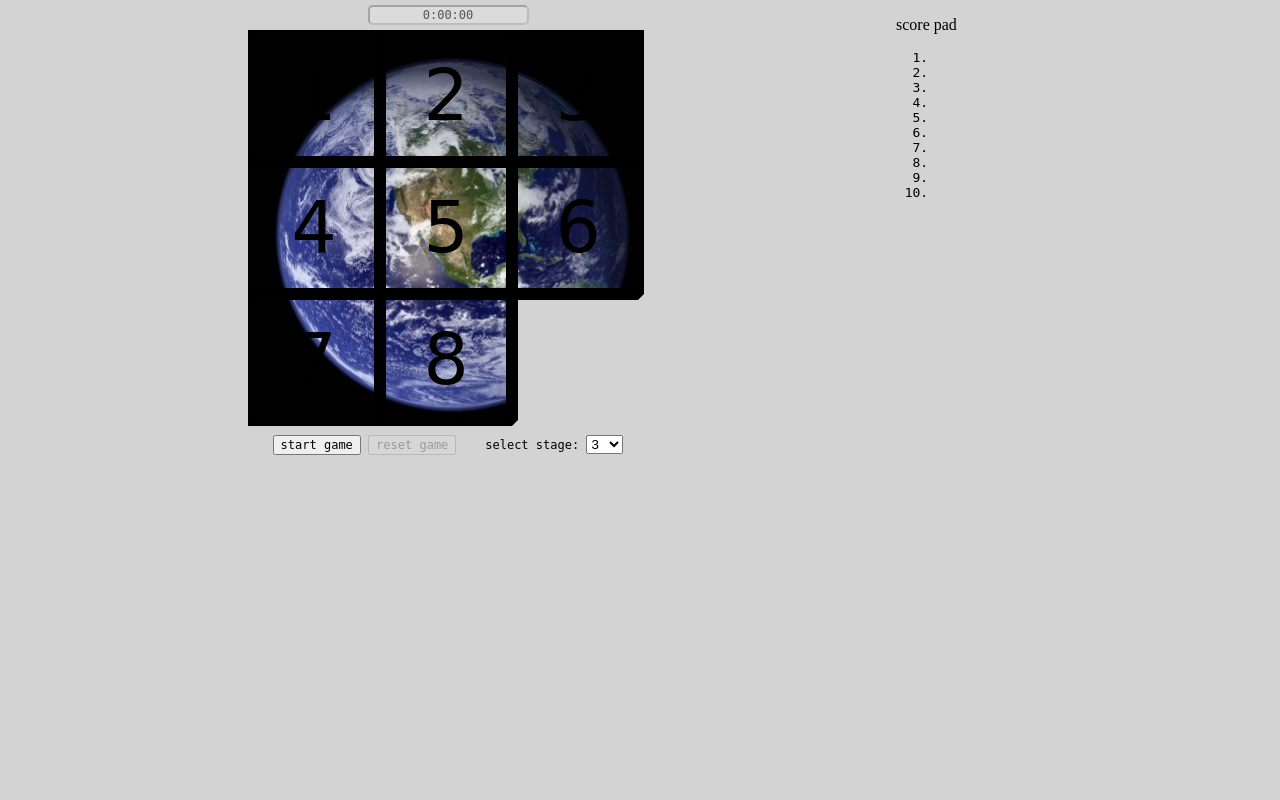
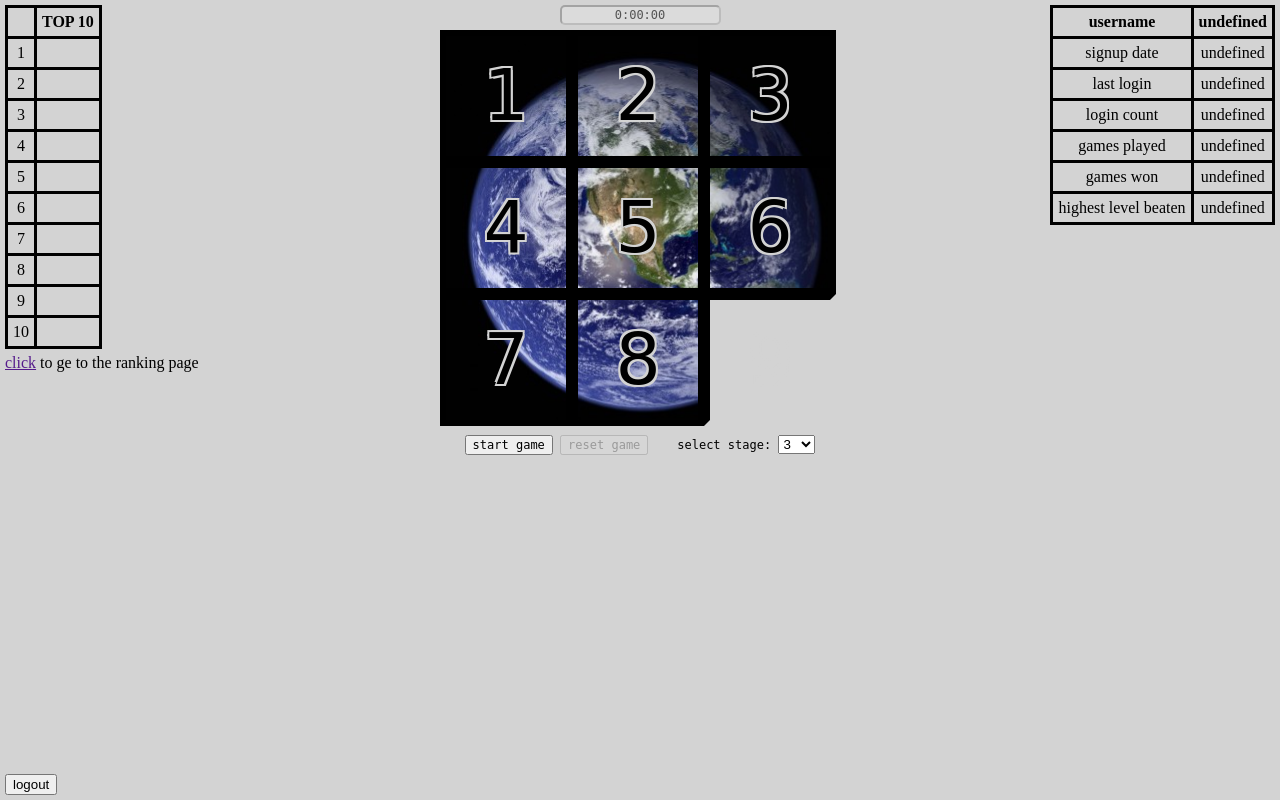
Before and after one commit to Misaka2623/GameCenter, a PHP site: page /fifteen_puzzle.php in a window 1280 px wide. Run offline with PHP 8.4, Linux system fonts and the light colour scheme; the visitor is signed in with stand-in values (Sample User, id 1).

Commit message:
improve style & add user information container

```diff
--- a/fifteen_puzzle.css
+++ b/fifteen_puzzle.css
@@ -18,6 +18,7 @@ body {
   display: inline-block;
   font-family: cursive;
   text-align: center;
+  text-shadow: -2px -2px 0 #d3d3d3, 2px -2px 0 #d3d3d3, -2px 2px 0 #d3d3d3, 2px 2px 0 #d3d3d3;
 }
 
 #timer-container,
@@ -41,10 +42,43 @@ body {
   border-radius: 5px;
 }
 
-#main {
-  width: 70%;
+#side1, #side2 {
+  width: 30%;
 }
 
-#scores {
-  font-family: monospace;
+#side2 {
+  float: right;
 }
+
+#main {
+  width: 40%;
+}
+
+#user-info, #score-pad {
+  border-collapse: collapse;
+  border-color: #000000;
+  margin: 5px;
+  text-align: center;
+}
+
+#user-info tr td,
+#user-info tr th,
+#score-pad tr td,
+#score-pad tr th {
+  border-style: solid;
+  padding: 5px;
+}
+
+#user-info {
+  float: right;
+}
+
+#ranking-page-link-text {
+  margin: 5px;
+}
+
+#logout-container {
+  bottom: 5px;
+  left: 5px;
+  position: absolute;
+}
--- a/fifteen_puzzle.js
+++ b/fifteen_puzzle.js
@@ -1,5 +1,7 @@
 (function() {
   'use strict';
+
+  // TODO(sheng): reset game button -> end game
 
   /**
    * @description the number for stopping the timer.
@@ -37,9 +39,19 @@
 
     _password;
 
-    _scores;
+    _signupDate;
 
     _lastLogin;
+
+    _loginCount;
+
+    _gamePlayed;
+
+    _gamesWon;
+
+    _highestLevelBeaten;
+
+    // _scores;
   }
 
   /**
@@ -70,12 +82,12 @@
       this._scores.push(score);
       this._scores.sort((a, b) => a - b);
       let request = new XMLHttpRequest();
-      request.open("POST", "SessionController.php", true);
-      request.send("new_score=" + score + "&cur_level=" + Board.size);
+      request.open('POST', 'SessionController.php', true);
+      request.send('new_score=' + score + '&cur_level=' + Board.size);
       request.onreadystatechange = function() {
         if (request.readyState === 4 && request.status === 200) {
           let array = JSON.parse(request.responseText);
-          for(let row of array){
+          for (let row of array) {
             row.push();
           }
         }
@@ -87,17 +99,24 @@
      * @description shows the score pad depending on current scores.
      */
     show() {
-      const score_list = document.getElementById('scores');
-      score_list.innerHTML = '';
+      const score_table = document.getElementById('score-pad');
+      const row = document.createElement('tr');
+      const header = document.createElement('th');
+      score_table.innerHTML = '';
+      header.innerHTML = 'TOP 10';
+      score_table.appendChild(row);
+      row.appendChild(document.createElement('th'));
+      row.appendChild(header);
       for (let i = 0; i < this._max_remain; i++) {
-        const list_item = document.createElement('li');
+        const line = document.createElement('tr');
+        const num = document.createElement('td');
+        num.innerHTML = i + 1;
+        const data = document.createElement('td');
         const score = this._scores[i];
-        if (isNaN(score)) {
-          list_item.innerHTML = '';
-        } else {
-          list_item.innerHTML = getTimeString(score);
-        }
-        score_list.appendChild(list_item);
+        data.innerHTML = isNaN(score) ? '' : getTimeString(score);
+        line.appendChild(num);
+        line.appendChild(data);
+        score_table.appendChild(line);
       }
     }
   }
@@ -402,6 +421,7 @@
       document.getElementById('timer').value = '0:00:00';
       document.getElementById('start-game').disabled = false;
       document.getElementById('reset-game').disabled = true;
+      document.getElementById('select-stage').disabled = false;
       this._started = false;
       aMaxStage++;
     }
@@ -429,8 +449,8 @@
     startGame() {
       this._initializeSquares();
       let request = new XMLHttpRequest();
-      request.open("POST", "SessionController.php", true);
-      request.send("new_record=" + (Board.size - 1));
+      request.open('POST', 'SessionController.php', true);
+      request.send('new_record=' + (Board.size - 1));
       aStartTime = Date.now();
       while (this.isSolved()) {
         this._shuffle();
@@ -438,6 +458,7 @@
       aNumber = setInterval(countTime, 1000);
       document.getElementById('start-game').disabled = true;
       document.getElementById('reset-game').disabled = false;
+      document.getElementById('select-stage').disabled = true;
       this._started = true;
     }
   }
--- a/fifteen_puzzle.php
+++ b/fifteen_puzzle.php
@@ -12,6 +12,16 @@ if (!isset($_SESSION['user'])) {
 <link href="fifteen_puzzle.css" rel="stylesheet">
 <script src="fifteen_puzzle.js"></script>
 
+<div id="side1">
+  <table id="score-pad">
+    <tr>
+      <th></th>
+      <th>TOP 10</th>
+    </tr>
+  </table>
+  <p id="ranking-page-link-text">
+    <a href="" id="ranking-page-link">click</a> to ge to the ranking page</p>
+</div>
 <div id="main">
   <div id="timer-container">
     <label for="timer" id="timer-label"></label>
@@ -27,9 +37,38 @@ if (!isset($_SESSION['user'])) {
     </select>
   </div>
 </div>
-<div id="side">
-  <div id="score-pad">
-    <p>score pad</p>
-    <ol id="scores"></ol>
-  </div>
+<div id="side2">
+  <table id="user-info">
+    <tr>
+      <th>username</th>
+      <th>undefined</th>
+    </tr>
+    <tr>
+      <td>signup date</td>
+      <td>undefined</td>
+    </tr>
+    <tr>
+      <td>last login</td>
+      <td>undefined</td>
+    </tr>
+    <tr>
+      <td>login count</td>
+      <td>undefined</td>
+    </tr>
+    <tr>
+      <td>games played</td>
+      <td>undefined</td>
+    </tr>
+    <tr>
+      <td>games won</td>
+      <td>undefined</td>
+    </tr>
+    <tr>
+      <td>highest level beaten</td>
+      <td>undefined</td>
+    </tr>
+  </table>
 </div>
+<div id="logout-container">
+  <button id="logout">logout</button>
+</div>
```
